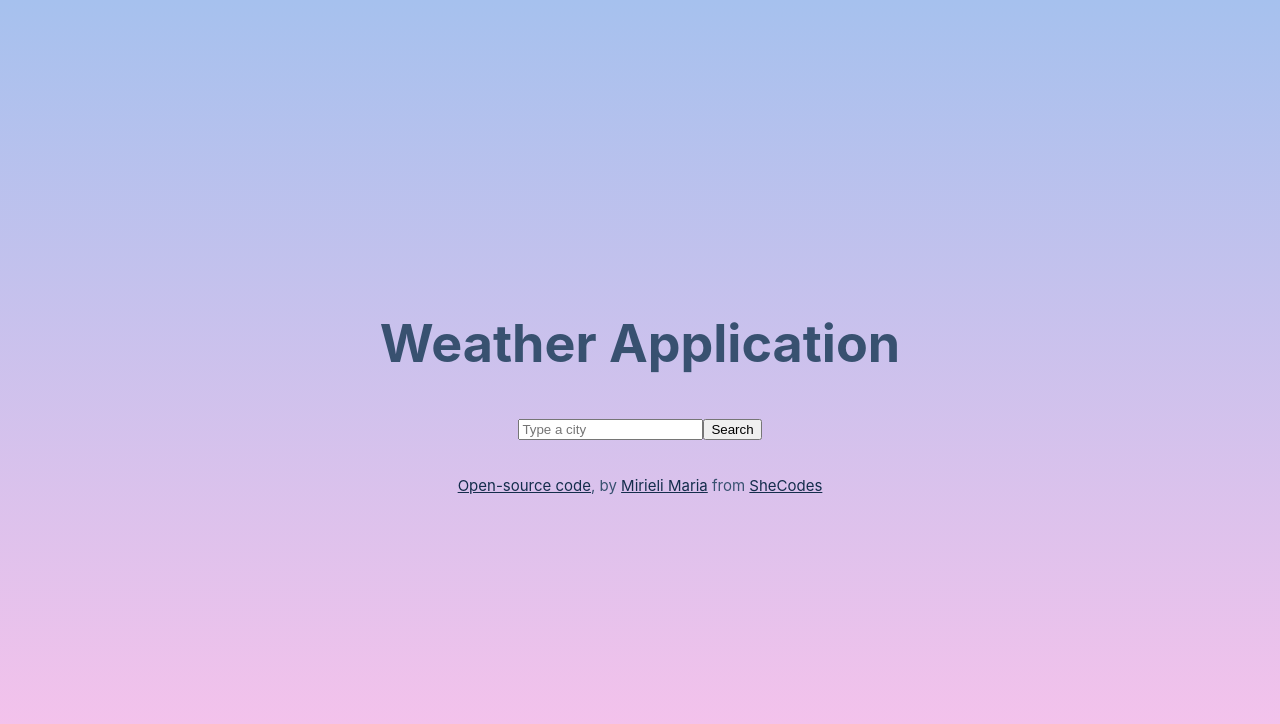
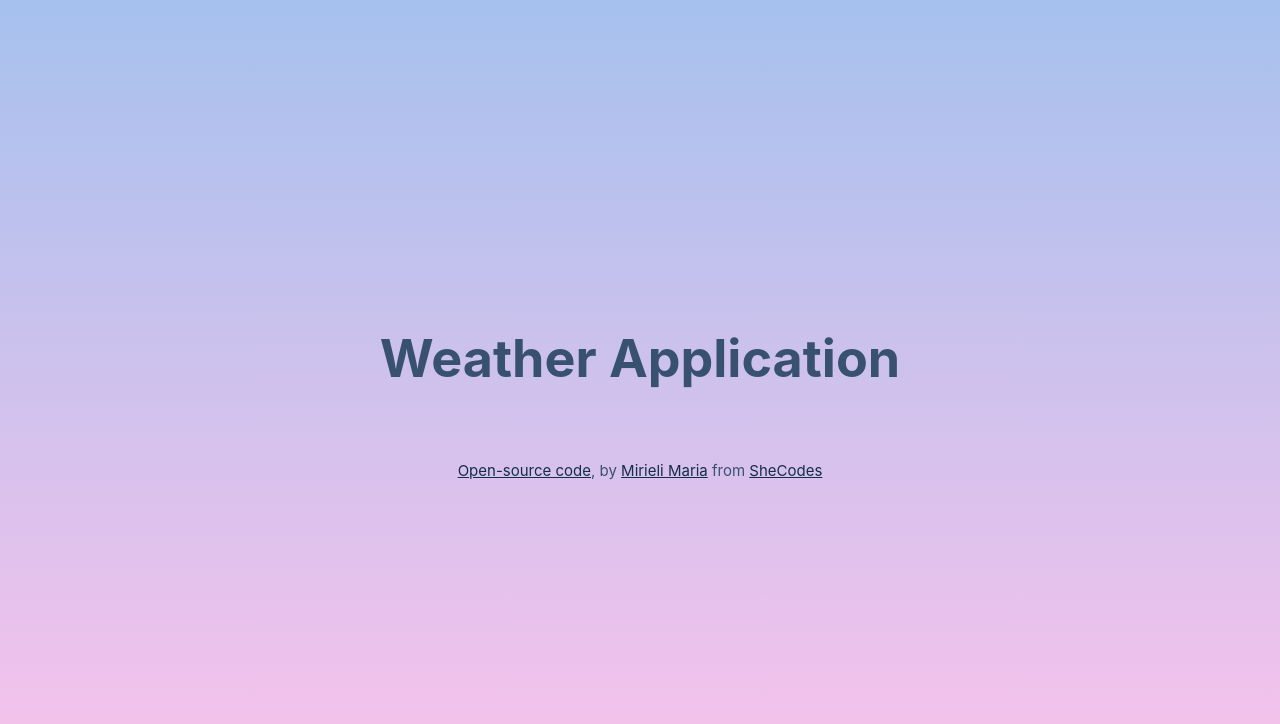
Before and after one commit to mirielimacedo/my-app-weather, a React (Create React App) app: page / in a window 1280 px wide. Shown: the top 724 px of the page. Built offline with nearby package versions, Linux system fonts and the light colour scheme.

Commit message:
remove components

```diff
--- a/src/App.js
+++ b/src/App.js
@@ -1,7 +1,7 @@
 import React, {component, useState} from "react";
 
-import WeatherSearch from "./WeatherSearch";
-import WeatherTemperature from "./WeatherTemperature";
+// import WeatherSearch from "./WeatherSearch";
+// import WeatherTemperature from "./WeatherTemperature";
 
 import './App.css';
 
@@ -19,8 +19,8 @@ function App() {
   <h1>Weather Application</h1>
   <main>
 
-    <WeatherSearch onCityChange={handleCityChange}/>
-     {city && <WeatherTemperature city={city} />}
+    {/* <WeatherSearch onCityChange={handleCityChange}/>
+     {city && <WeatherTemperature city={city} />} */}
   </main>
    <footer>
     <p>
```
